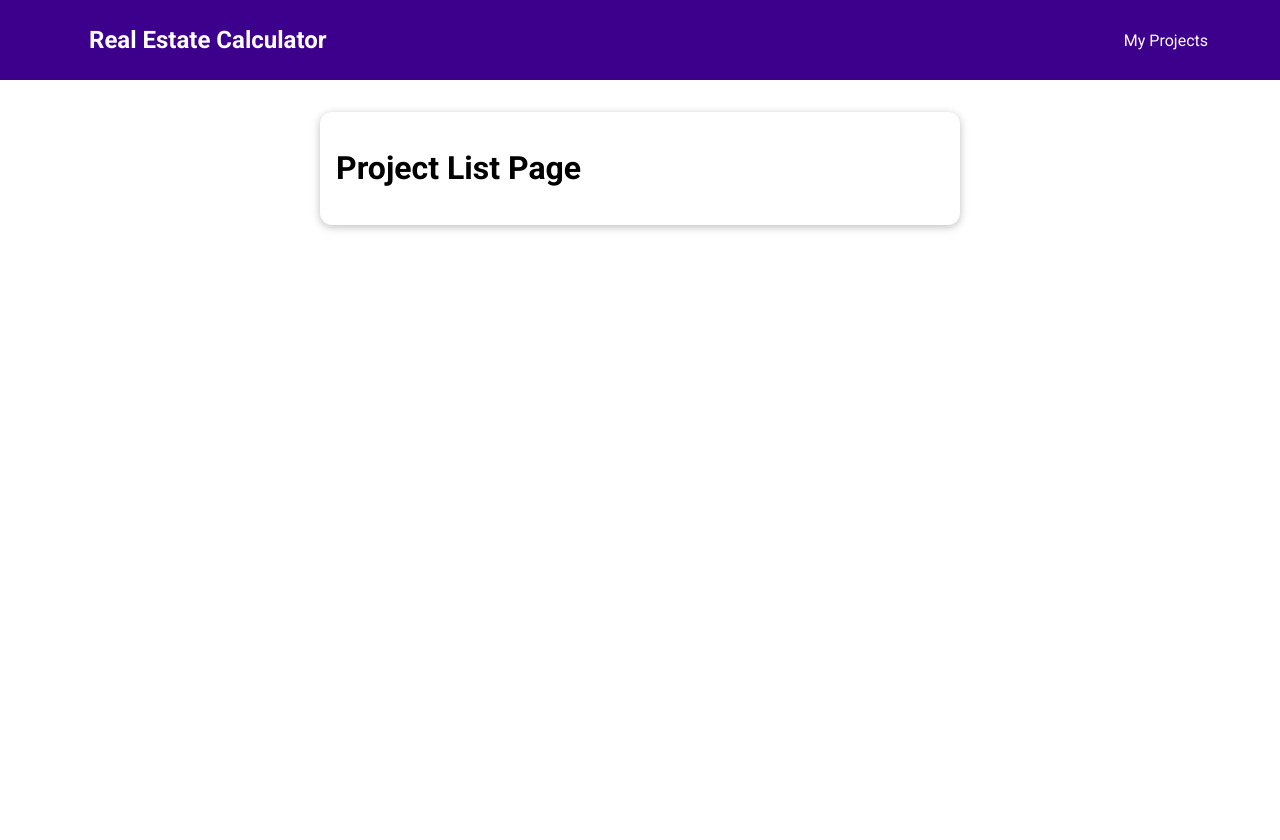
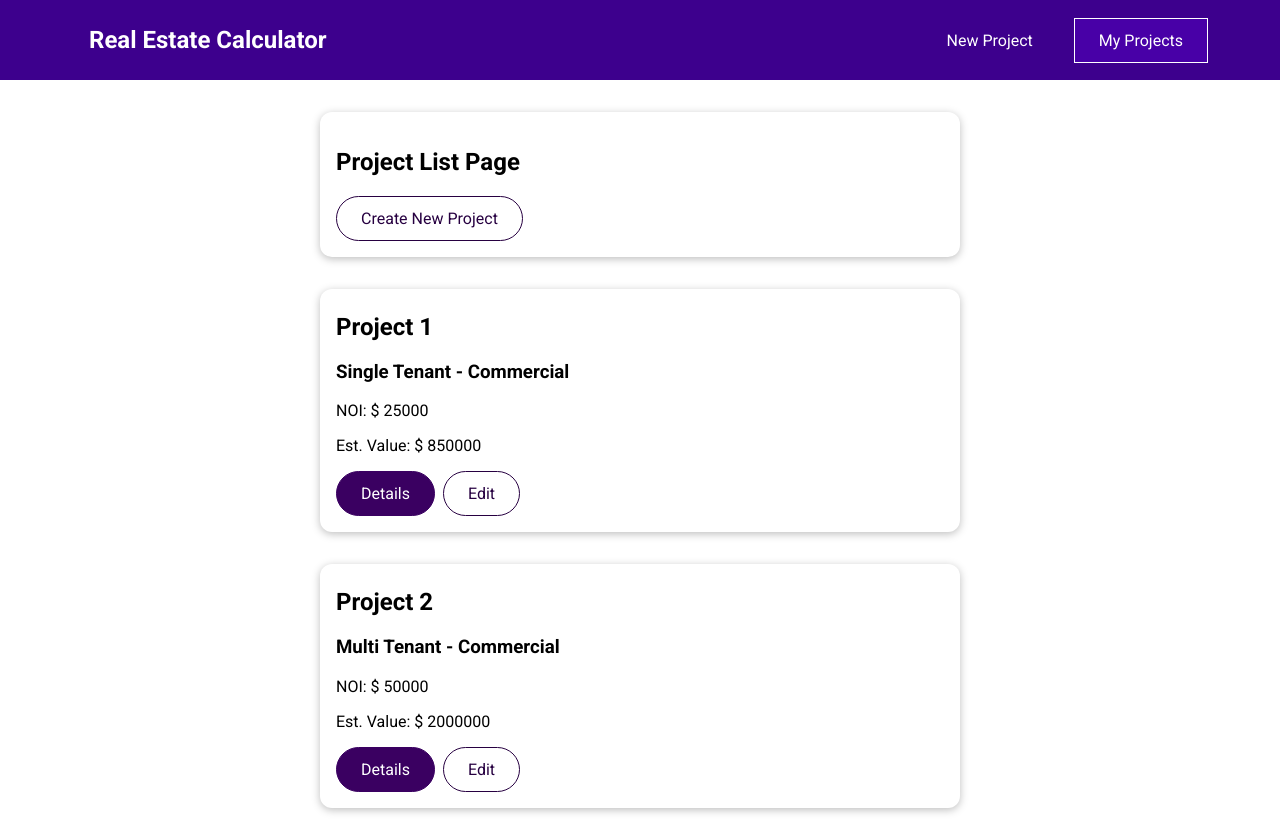
Before and after one commit to emraftis/real-estate-project, a Vue app: page /projects in a window 1280 px wide. Before the commit the page ends 800 px from the top, so only its background shows below. Built offline with nearby package versions, Linux system fonts and the light colour scheme.

Commit message:
Added routing for pages
added page routing

```diff
--- a/src/components/layout/TheHeader.vue
+++ b/src/components/layout/TheHeader.vue
@@ -3,7 +3,8 @@
         <nav>
             <h1><router-link to="/">Real Estate Calculator</router-link></h1>
             <ul>
-                <li>My Projects</li>
+                <li><router-link to="/new">New Project</router-link></li>
+                <li><router-link to="/projects">My Projects</router-link></li>
                 <!-- <li><router-link to="/calculators">All Calculators</router-link></li>
                 <li v-if="isLoggedIn"><router-link to="/projects">My Projects</router-link></li>
                 <li v-else><router-link to="/auth">Login</router-link></li>
@@ -47,7 +48,7 @@ header {
 
 header a {
   text-decoration: none;
-  color: #f391e3;
+  color: white;
   display: inline-block;
   padding: 0.75rem 1.5rem;
   border: 1px solid transparent;
@@ -56,7 +57,8 @@ header a {
 a:active,
 a:hover,
 a.router-link-active {
-  border: 1px solid #f391e3;
+  border: 1px solid white;
+  background-color: #4800a7;
 }
 
 h1 {
--- /dev/null
+++ b/src/components/projects/ProjectAssumptionsForm.vue
@@ -0,0 +1,20 @@
+<template>
+    <form>
+        <div class="form-control">
+            <label for="vacancyAllowance">Vacancy Allowance (%):  </label>
+            <input type="number" id="vacancyAllowance">
+        </div>
+        <div class="form-control">
+            <label for="managementAllowance">Management Allowance (%):  </label>
+            <input type="number" id="managementAllowance">
+        </div>
+        <div class="form-control">
+            <label for="structuralAllowance">Structural Allowance (%):  </label>
+            <input type="number" id="structuralAllowance">
+        </div>
+        <div class="form-control">
+            <label for="capRate">Capitalization (Cap) Rate (%):  </label>
+            <input type="number" id="capRate">
+        </div>
+    </form>
+</template>
--- /dev/null
+++ b/src/components/projects/ProjectDetailsForm.vue
@@ -0,0 +1,22 @@
+<template>
+    <form>
+        <div class="form-control">
+            <label for="projectName">Address / Project Name:  </label>
+            <input type="text" id="projectName">
+        </div>
+        <div class="form-control">
+            <label for="projectCity">Tenant Name:  </label>
+            <input type="text" id="projectCity">
+        </div>
+        <div class="form-control">
+            <label for="projectCity">City:  </label>
+            <input type="text" id="projectCity">
+        </div>
+    </form>
+</template>
+
+<script>
+export default {
+    props: ['type']
+}
+</script>
--- /dev/null
+++ b/src/components/projects/ProjectItem.vue
@@ -0,0 +1,43 @@
+<template>
+    <li>
+        <base-card>
+            <h2>{{ projectName }}</h2>
+            <h3>{{ typeName }}</h3>
+            <p>NOI: $ {{ projectNOI }}</p>
+            <p>Est. Value: $ {{ projectValue }}</p>
+            <router-link :to="projectDetailsLink"><base-button>Details</base-button></router-link>
+            <router-link :to="projectEditLink"><base-button class="outline">Edit</base-button></router-link>
+        </base-card>
+    </li>
+</template>
+
+<script>
+export default {
+    props: ['projectName', 'projectType', 'projectNOI', 'projectValue', 'projectId'],
+    computed: {
+        typeName() {
+            if (this.projectType === 'single-tenant-commercial') {
+                return 'Single Tenant - Commercial'
+            }
+            if (this.projectType === 'multi-tenant-commercial') {
+                return 'Multi Tenant - Commercial'
+            } else {
+                return this.projectType;
+            }
+        },
+        projectDetailsLink() {
+            return "/projects/" + this.projectId;
+        },
+        projectEditLink() {
+            return "/projects/" + this.projectId + "/edit"
+        }
+    },
+}
+</script>
+
+<style scoped>
+
+h2, h3, p {
+    margin-top: 0.5rem;
+}
+</style>
--- /dev/null
+++ b/src/components/projects/ProjectTenantForm.vue
@@ -0,0 +1,16 @@
+<template>
+    <form>
+        <div class="form-control">
+            <label for="annualRentalIncome">Annual Rental Income:  </label>
+            <input type="number" id="annualRentalIncome">
+        </div>
+        <div class="form-control">
+            <label for="annualExpenseRecover">Annual Expense Recoveries:  </label>
+            <input type="number" id="annualExpenseRecover">
+        </div>
+        <div class="form-control">
+            <label for="annualOtherIncome">Annual Other Income:  </label>
+            <input type="number" id="annualOtherIncome">
+        </div>
+    </form>
+</template>
--- a/src/pages/NewProject.vue
+++ b/src/pages/NewProject.vue
@@ -1,3 +1,54 @@
 <template>
-    <base-card><h1>New Project Page</h1></base-card>
+    <section>
+        <base-card>
+            <h2 v-if="!typeOfProject">New Project</h2>
+            <h2 v-else>{{ pageTitle }}</h2>
+            <div v-if="!typeOfProject">
+                <base-button @click="singleTenant">Single Tenant</base-button>
+                <base-button @click="multiTenant">Multi Tenant</base-button>
+            </div>
+            <div v-if="typeOfProject">
+                <project-details-form :type="typeOfProject"></project-details-form>
+                <project-tenant-form></project-tenant-form>
+                <project-assumptions-form></project-assumptions-form>
+            </div>
+        </base-card>
+    </section>
 </template>
+
+<script>
+import ProjectTenantForm from '../components/projects/ProjectTenantForm.vue';
+import ProjectDetailsForm from '../components/projects/ProjectDetailsForm.vue';
+import ProjectAssumptionsForm from '../components/projects/ProjectAssumptionsForm.vue';
+
+export default {
+    props: ['type'],
+    data() {
+        return {
+            typeOfProject: null
+        }
+    },
+    computed: {
+        pageTitle() {
+            const projectTypeTitle = this.typeOfProject[0].toUpperCase() + this.typeOfProject.substring(1);
+            return "New " + projectTypeTitle + "-Tenant Project"
+        }
+    },
+    methods: {
+        singleTenant() {
+            this.typeOfProject = 'single'
+        },
+        multiTenant() {
+            this.typeOfProject = 'multi'
+        }
+    },
+    components: {
+        ProjectTenantForm,
+        ProjectDetailsForm,
+        ProjectAssumptionsForm
+    },
+    // methods: {
+    //     saveData(data) {},
+    // }
+}
+</script>
--- a/src/pages/ProjectList.vue
+++ b/src/pages/ProjectList.vue
@@ -1,3 +1,45 @@
 <template>
-    <base-card><h1>Project List Page</h1></base-card>
+    <section>
+        <base-card>
+            <h1>Project List Page</h1>
+            <router-link to="/new"><base-button class="outline">Create New Project</base-button></router-link>
+        </base-card>
+        <ul>
+            <project-item
+            v-for="project in projectList"
+            :key="project.projectId"
+            :projectId="project.projectId"
+            :projectName="project.projectName"
+            :projectNOI="project.projectNOI"
+            :projectType="project.type"
+            :projectValue="project.projectValue"
+            ></project-item>
+        </ul>
+    </section>
 </template>
+
+<script>
+import ProjectItem from '../components/projects/ProjectItem.vue';
+
+export default {
+    props: ['projectName','projectNOI','projectType','projectValue', 'projectId'],
+    computed: {
+        projectList() {
+            const projects = this.$store.getters.projects;
+            return projects
+        },
+    },
+    components: {
+        ProjectItem,
+    }
+}
+</script>
+
+<style scoped>
+li, ul {
+    list-style-type: none;
+    list-style-position:inside;
+    margin:0;
+    padding:0;
+}
+</style>
--- a/src/pages/ShowProject.vue
+++ b/src/pages/ShowProject.vue
@@ -1,4 +1,6 @@
 <template>
-    <base-card><h1>Show Project Details Page</h1></base-card>
-    <slot></slot>
+    <div>
+        <base-card><h1>Show Project Details Page</h1></base-card>
+        <slot></slot>
+    </div>
 </template>
--- a/src/store/modules/projects/getters.js
+++ b/src/store/modules/projects/getters.js
@@ -1 +1,8 @@
-export default {};
+export default {
+  projects(state) {
+    return state.projects;
+  },
+  hasProjects(state) {
+    return state.projects && state.projects.length > 0;
+  },
+};
--- a/src/store/modules/projects/index.js
+++ b/src/store/modules/projects/index.js
@@ -7,24 +7,68 @@ export default {
     return {
       projects: [
         {
-          name: "Project 1",
+          projectName: "Project 1",
+          projectId: 100,
+          creatorId: 90210,
+          type: "single-tenant-commercial",
           googleSheetsLink: null,
-          annualRentalIncome: 100000,
+          projectNOI: 25000,
+          projectValue: 850000,
+          tenants: [
+            {
+              unit: "1",
+              tenantName: "Subway",
+              leaseRate: 25,
+              squareFoot: 5000,
+              otherIncome: 0,
+              recoverableExpenses: 50000,
+              NNN: true,
+            },
+          ],
+          notRecoverableExpenses: 5000,
           vacancyAllowance: 0.05,
-          otherIncome: 10000,
-          recoverableExpenses: 25000,
-          notRecoverableExpenses: 5000,
           managementFeePercent: 0.03,
           maintenancePercent: 0.02,
         },
         {
-          name: "Project 2",
+          projectName: "Project 2",
+          projectId: 101,
+          creatorId: 90210,
+          type: "multi-tenant-commercial",
           googleSheetsLink: null,
-          annualRentalIncome: 250000,
+          projectNOI: 50000,
+          projectValue: 2000000,
+          tenants: [
+            {
+              unit: "1",
+              tenantName: "Subway",
+              leaseRate: 25,
+              squareFoot: 2000,
+              otherIncome: 0,
+              recoverableExpenses: 20000,
+              NNN: true,
+            },
+            {
+              unit: "2",
+              tenantName: "Evan's Restaurant",
+              leaseRate: 20,
+              squareFoot: 4500,
+              otherIncome: 5000,
+              recoverableExpenses: 30000,
+              NNN: true,
+            },
+            {
+              unit: "3",
+              tenantName: "Learning Center",
+              leaseRate: 30,
+              squareFoot: 1500,
+              otherIncome: 0,
+              recoverableExpenses: 10000,
+              NNN: true,
+            },
+          ],
+          notRecoverableExpenses: 7000,
           vacancyAllowance: 0.05,
-          otherIncome: 0,
-          recoverableExpenses: 60000,
-          notRecoverableExpenses: 7000,
           managementFeePercent: 0.03,
           maintenancePercent: 0.02,
         },
```
